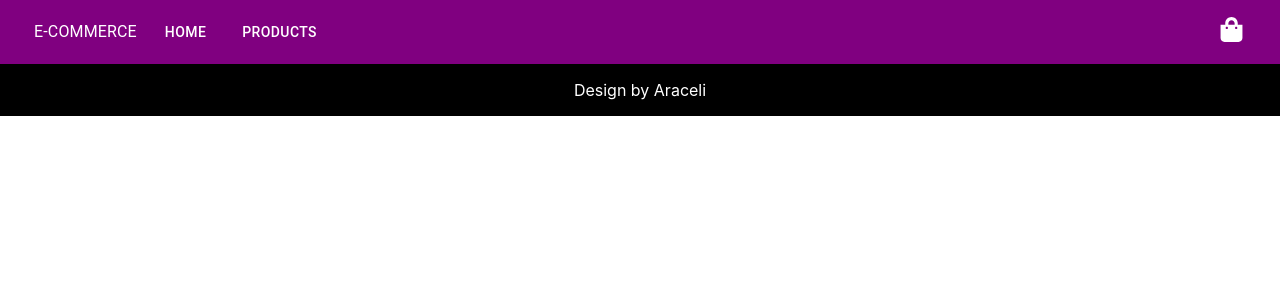
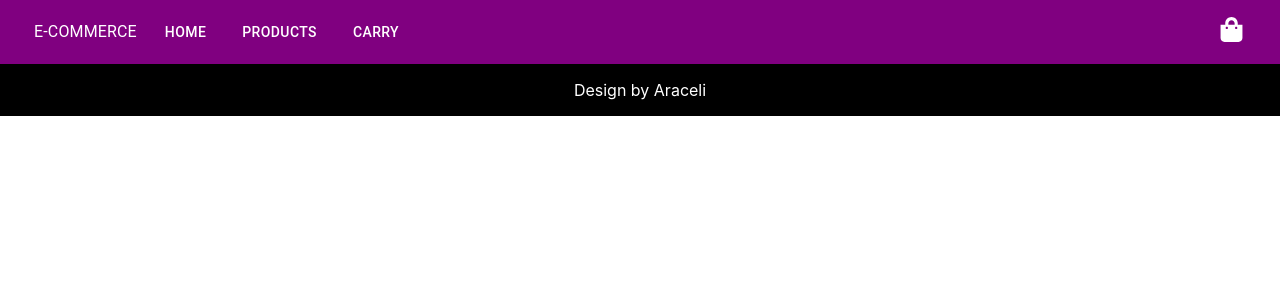
Before and after one commit to arahualte/react_ecommerce, a React (Create React App) app in the folder project/: page / in a window 1280 px wide. Shown: the top 300 px of the page. Built offline with nearby package versions, Linux system fonts and the light colour scheme.

Commit message:
context, router, detail, carryBadge working

```diff
--- a/project/src/App.js
+++ b/project/src/App.js
@@ -17,7 +17,6 @@ function App() {
             <Route exact path="/products" element={<ItemListContainer />} />
             <Route exact path="/products/:title/:id" element={<ItemDetail />} />
           </Routes>
-
           <Footer />
         </Grid>
       </CartProvider>
--- a/project/src/components/Context/CartContext.js
+++ b/project/src/components/Context/CartContext.js
@@ -1,16 +1,15 @@
 import React, { createContext, useState } from "react";
 
 export const CartContext = createContext();
-
 export const CartProvider = ({ children }) => {
   const [cart, setCart] = useState([]);
 
+  const isInCart = (id) => {
+    return cart.some((el) => el.id === id);
+  };
+
   const addProductToCart = (cartProduct) => {
     return setCart([...cart, cartProduct]);
-  };
-
-  const isInCart = (id) => {
-    return cart.some((el) => el.id === id);
   };
 
   const removeProductFromCart = (product) => {
--- a/project/src/components/Item/Item.js
+++ b/project/src/components/Item/Item.js
@@ -10,8 +10,8 @@ import {
   Card,
 } from "@material-ui/core";
 import ItemCount from "../ItemCount/ItemCount";
+import { CartContext } from "../Context/CartContext";
 import { Link } from "react-router-dom";
-import { CartContext } from "../Context/CartContext";
 
 const Item = (props) => {
   const { id, title, description, price, imgUrl } = props;
--- a/project/src/components/Item/ItemDetail.js
+++ b/project/src/components/Item/ItemDetail.js
@@ -5,9 +5,6 @@ import { useNavigate } from "react-router";
 
 export const ItemDetail = () => {
   const { id, title } = useParams();
-
-  // Lógica para mostrar el detalle (Busqueda y renderizado)
-
   const navigate = useNavigate();
 
   const Back = () => {
--- a/project/src/components/Item/ItemListContainer.js
+++ b/project/src/components/Item/ItemListContainer.js
@@ -1,8 +1,8 @@
 import React, { useEffect, useState } from "react";
+import { Grid } from "@material-ui/core";
 import { db } from "../Firebase/config";
 import { collection, getDocs } from "firebase/firestore/lite";
 import { ItemList } from "./ItemList";
-import { Grid } from "@material-ui/core";
 
 export const ItemListContainer = () => {
   const [products, setProducts] = useState([]);
--- a/project/src/components/Navbar/Navbar.css
+++ b/project/src/components/Navbar/Navbar.css
@@ -7,12 +7,12 @@
   flex-grow: 1;
 }
 
-.btn-nav .MuiButton-label {
-  color: white;
-}
-
 .nav-link {
   text-decoration: none;
   color: white;
   margin: 10px;
 }
+
+.btn-nav .MuiButton-label {
+  color: white;
+}
--- a/project/src/components/Navbar/Navbar.js
+++ b/project/src/components/Navbar/Navbar.js
@@ -27,6 +27,7 @@ const Navbar = () => {
   const pages = [
     { component: "Home", url: "/" },
     { component: "Products", url: "/products" },
+    { component: "carry", url: "/carry" },
   ];
 
   useEffect(() => {
```
